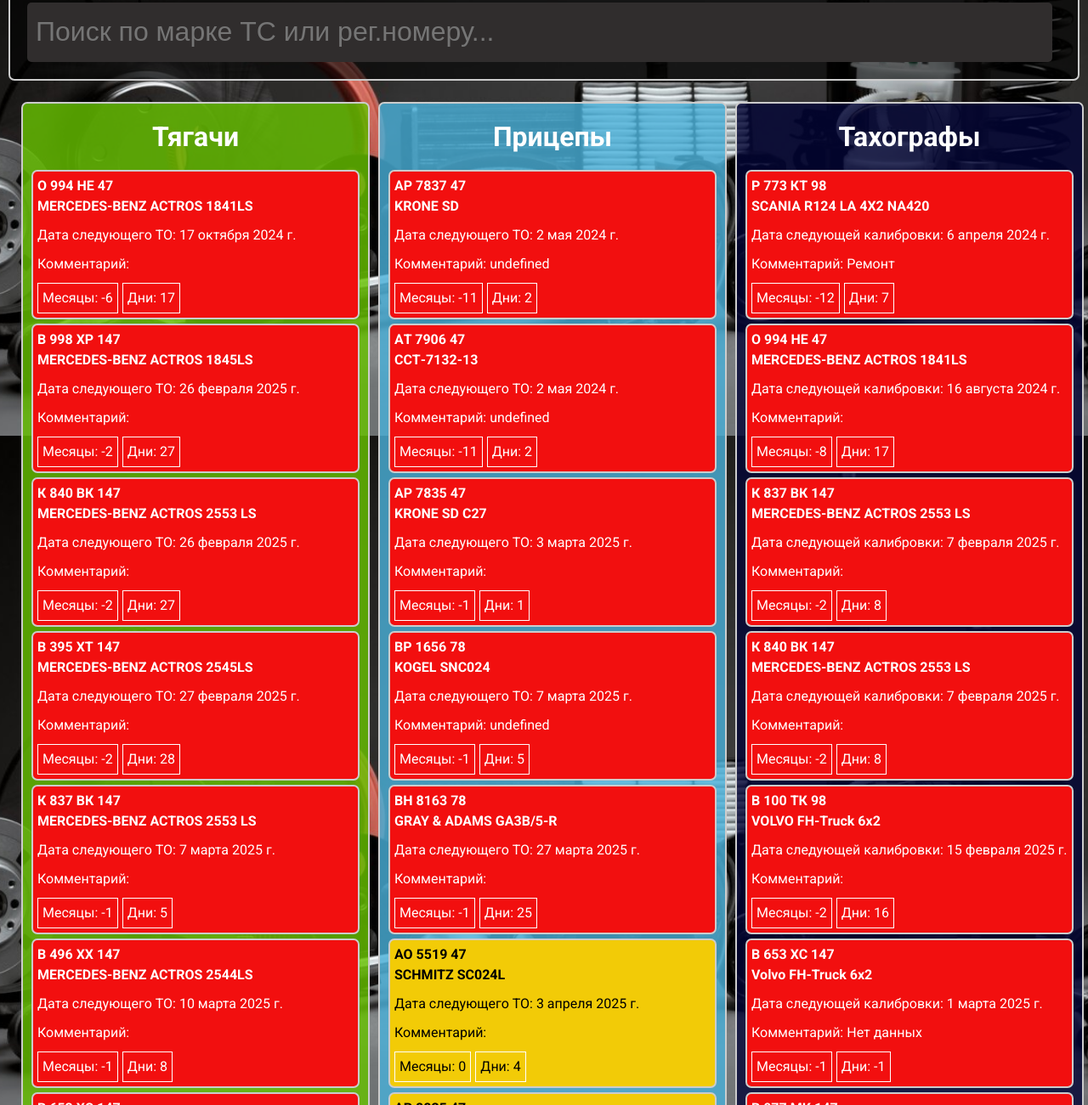
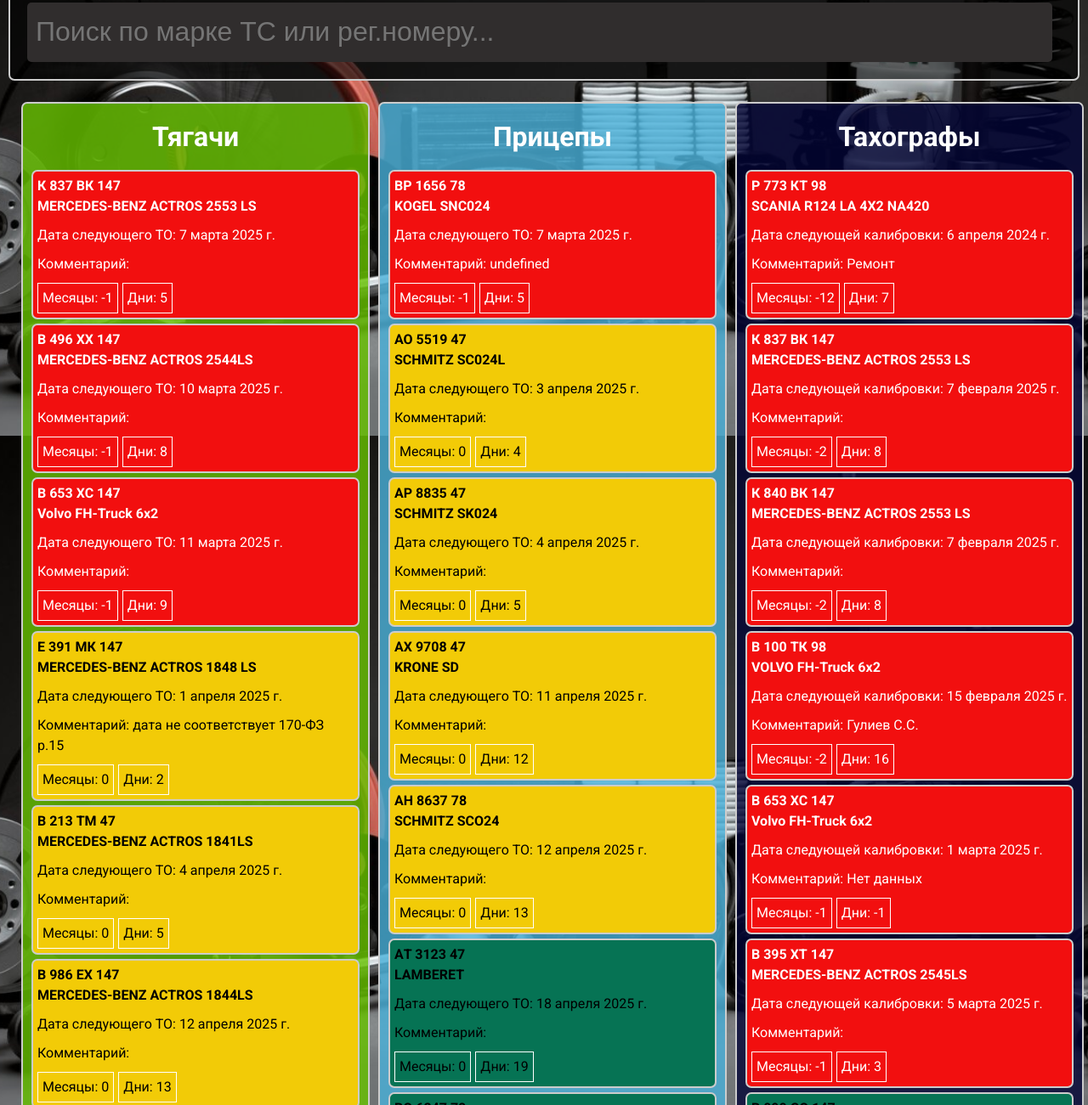
Before and after one commit to CheshirCode/Tehosmotr, a plain HTML site: page index.html in a window 1280 px wide. Shown: the part 287-1588 px from the top of the page at 85% size. Drawn offline with Linux system fonts and the light colour scheme.

Commit message:
Add files via upload

```diff
--- a/index.html
+++ b/index.html
@@ -45,7 +45,7 @@
 		</main>
 		<footer>
 			<div class="container">
-				<div class="copyright">dotmax group, СПб 2021-2024г. &#169;</div>
+				<div class="copyright">dotmax group, СПб 2021-2025г. &#169;</div>
 			</div>
 		</footer>
 	</div>
--- a/js/script.js
+++ b/js/script.js
@@ -40,34 +40,22 @@ const objects = [
     name: "В 100 ТК 98",
     fullname: "VOLVO FH-Truck 6x2",
     date: new Date("2025-10-28"),
-    comment: "",
+    comment: "Гулиев С.С.",
   },
   {
-    name: "В 531 ХС 147",
-    fullname: "Volvo FH-Truck 6x2",
-    date: new Date("2025-07-24"),
-    comment: "",
-  },
-    {
     name: "В 653 ХС 147",
     fullname: "Volvo FH-Truck 6x2",
     date: new Date("2025-03-11"),
-    comment: "Нет данных",
+    comment: "",
   },
   {
     name: "В 851 СК 47",
     fullname: "Volvo FH-Truck 4x2",
-    date: new Date("2025-03-27"),
+    date: new Date("2026-03-25"),
     comment: "",
   },
   {
     name: "Е 427 НК 147",
-    fullname: "Volvo FH-Truck 6x2",
-    date: new Date("2025-04-05"),
-    comment: "",
-  },
-  {
-    name: "Е 581 ТС 198",
     fullname: "Volvo FH-Truck 6x2",
     date: new Date("2025-10-03"),
     comment: "",
@@ -75,21 +63,14 @@ const objects = [
   {
     name: "Е 932 НК 147",
     fullname: "Volvo FH-Truck 6x2",
-    date: new Date("2025-10-01"),
+    date: new Date("2026-03-10"),
     comment: "нет данных",
   },
   {
-    name: "К 494 АТ 147",
-    fullname: "Volvo FH-Truck 6x2",
-    date: new Date("2025-03-27"),
-    comment: "",
-  },
-
-  {
     name: "Е 465 МК 147",
     fullname: "SANY HQC240DE",
-    date: new Date("2025-06-24"),
-    comment: "1 год со дня регистрации (170-ФЗ р.15)",
+    date: new Date("2025-06-03"),
+    comment: "",
   },
   {
     name: "К 586 СУ 147",
@@ -170,12 +151,6 @@ const objects = [
     comment: "Ремонт",
   },
   {
-    name: "В 080 УМ 47",
-    fullname: "MERCEDES-BENZ ACTROS 1841LS",
-    date: new Date("2025-09-16"),
-    comment: "",
-  },
-  {
     name: "В 213 ТМ 47",
     fullname: "MERCEDES-BENZ ACTROS 1841LS",
     date: new Date("2025-04-04"),
@@ -197,7 +172,7 @@ const objects = [
   {
     name: "В 395 ХТ 147",
     fullname: "MERCEDES-BENZ ACTROS 2545LS",
-    date: new Date("2025-02-27"),
+    date: new Date("2026-03-18"),
     comment: "",
   },
   {
@@ -207,13 +182,13 @@ const objects = [
     comment: "",
   },
   {
-    name: "В  НЕ 147",
+    name: "В 668 НЕ 147",
     fullname: "MERCEDES-BENZ ACTROS 1844LS",
     date: new Date("2025-05-27"),
     comment: "",
   },
   {
-    name: "В  ХС 147",
+    name: "В 669 ХС 147",
     fullname: "MERCEDES-BENZ ACTROS 1845LS",
     date: new Date("2025-07-09"),
     comment: "",
@@ -227,7 +202,7 @@ const objects = [
   {
     name: "В 998 ХР 147",
     fullname: "MERCEDES-BENZ ACTROS 1845LS",
-    date: new Date("2025-02-26"),
+    date: new Date("2026-02-19"),
     comment: "",
   },
   {
@@ -240,7 +215,7 @@ const objects = [
     name: "Е 391 МК 147",
     fullname: "MERCEDES-BENZ ACTROS 1848 LS",
     date: new Date("2025-04-01"),
-    comment: "1 год со дня регистрации (170-ФЗ р.15)",
+    comment: "дата не соответствует 170-ФЗ р.15",
   },
 
   {
@@ -248,12 +223,6 @@ const objects = [
     fullname: "MERCEDES-BENZ ACTROS 2648 LS",
     date: new Date("2026-01-10"),
     comment: "",
-  },
-  {
-    name: "К 166 ОС 147",
-    fullname: "MERCEDES-BENZ ACTROS 2648 LS",
-    date: new Date("2025-07-22"),
-    comment: "1 год со дня регистрации (170-ФЗ р.15)",
   },
   {
     name: "К 363 АО 147",
@@ -265,13 +234,13 @@ const objects = [
     name: "К 355 ОТ 147",
     fullname: "MERCEDES-BENZ ACTROS 1848 LS",
     date: new Date("2025-04-23"),
-    comment: "1 год со дня регистрации (170-ФЗ р.15)",
+    comment: "дата не соответствует 170-ФЗ р.15",
   },
   {
     name: "К 632 ОВ 147",
     fullname: "MERCEDES-BENZ ACTROS 2648 LS",
     date: new Date("2026-01-22"),
-    comment: "1 год со дня регистрации (170-ФЗ р.15)",
+    comment: "",
   },
   {
     name: "К 638 ОУ 147",
@@ -283,25 +252,25 @@ const objects = [
     name: "К 674 ОУ 147",
     fullname: "MERCEDES-BENZ ACTROS 2648 LS",
     date: new Date("2026-01-09"),
-    comment: "1 год со дня регистрации (170-ФЗ р.15)",
+    comment: "",
   },
   {
     name: "К 785 ОС 147",
     fullname: "MERCEDES-BENZ ACTROS 1848 LS",
     date: new Date("2025-04-23"),
-    comment: "1 год со дня регистрации (170-ФЗ р.15)",
+    comment: "дата не соответствует 170-ФЗ р.15",
   },
   {
     name: "К 802 ТУ 147",
     fullname: "MERCEDES-BENZ ACTROS",
     date: new Date("2025-11-15"),
-    comment: "уточнить номер",
+    comment: "дата не соответствует 170-ФЗ р.15",
   },
   {
     name: "К 818 ОХ 147",
     fullname: "MERCEDES-BENZ ACTROS 1848 LS",
     date: new Date("2025-04-24"),
-    comment: "1 год со дня регистрации (170-ФЗ р.15)",
+    comment: "дата не соответствует 170-ФЗ р.15",
   },
   {
     name: "К 837 ВК 147",
@@ -312,19 +281,13 @@ const objects = [
   {
     name: "К 840 ВК 147",
     fullname: "MERCEDES-BENZ ACTROS 2553 LS",
-    date: new Date("2025-02-26"),
+    date: new Date("2026-03-10"),
     comment: "",
   },
   {
     name: "О 735 РМ 47",
     fullname: "MERCEDES-BENZ ACTROS 1844LS",
     date: new Date("2025-05-03"),
-    comment: "",
-  },
-  {
-    name: "О 994 НЕ 47",
-    fullname: "MERCEDES-BENZ ACTROS 1841LS",
-    date: new Date("2024-10-17"),
     comment: "",
   },
   {
@@ -357,31 +320,19 @@ const objects1 = [
     comment: "4 года со дня регистрации (170-ФЗ р.15)",
   },
   {
-    name: "без номера 3",
-    fullname: "CTTM Cargoline 972240-02",
-    date: new Date("2028-04-25"),
-    comment: "4 года со дня регистрации (170-ФЗ р.15)",
-  },
-  {
-    name: "без номера 4",
-    fullname: "CTTM Cargoline 972240-02",
-    date: new Date("2028-06-06"),
-    comment: "4 года со дня регистрации (170-ФЗ р.15)",
-  },
-  {
-    name: "ВК 2916 47",
+    name: "ВК 3274 47",
     fullname: "CTTM Cargoline 972240-02",
     date: new Date("2028-01-10"),
     comment: "4 года со дня регистрации (170-ФЗ р.15)",
   },
   {
-    name: "без номера 6",
+    name: "ВК 3275 47",
     fullname: "CTTM Cargoline 972240-02",
     date: new Date("2028-01-10"),
     comment: "4 года со дня регистрации (170-ФЗ р.15)",
   },
   {
-    name: "без номера 7",
+    name: "ВК 2916 47",
     fullname: "CTTM Cargoline 972240-02",
     date: new Date("2028-01-10"),
     comment: "4 года со дня регистрации (170-ФЗ р.15)",
@@ -407,7 +358,7 @@ const objects1 = [
   {
     name: "АР 7835 47",
     fullname: "KRONE SD C27",
-    date: new Date("2025-03-03"),
+    date: new Date("2026-03-03"),
     comment: "",
   },
   {
@@ -415,11 +366,6 @@ const objects1 = [
     fullname: "KRONE SD",
     date: new Date("2025-07-23"),
     comment: "",
-  },
-  {
-    name: "АР 7837 47",
-    fullname: "KRONE SD",
-    date: new Date("2024-05-02"),
   },
   {
     name: "ВР 1656 78",
@@ -449,11 +395,6 @@ const objects1 = [
     fullname: "KRONE SDR27",
     date: new Date("2025-05-10"),
     comment: "",
-  },
-  {
-    name: "АT 7906 47",
-    fullname: "ССТ-7132-13",
-    date: new Date("2024-05-02"),
   },
   {
     name: "АТ 9106 47",
@@ -584,14 +525,38 @@ const objects1 = [
   {
     name: "ВА 8195 47",
     fullname: "SCHMITZ SK024/L-16.8FP60 COOL",
-    date: new Date("2025-08-29"),
-    comment: "4 года со дня регистрации (170-ФЗ р.15)",
+    date: new Date("2027-12-09"),
+    comment: "",
   },
   {
     name: "ВА 8399 47",
     fullname: "SCHMITZ SK024/L-16.8FP60 COOL",
     date: new Date("2025-12-19"),
-    comment: "Нет данных",
+    comment: "",
+  },
+  {
+    name: "ВВ 5123 47",
+    fullname: "SCHMITZ SK024/L-13.4FP COOL V7",
+    date: new Date("2028-06-06"),
+    comment: "",
+  },
+  {
+    name: "ВВ 5127 47",
+    fullname: "SCHMITZ SK024/L-13.4FP COOL V7",
+    date: new Date("2028-04-25"),
+    comment: "",
+  },
+  {
+    name: "ВК 3300 47",
+    fullname: "SCHMITZ SK024/L-13.4FP COOL V7",
+    date: new Date("2028-03-04"),
+    comment: "",
+  },
+  {
+    name: "ВК 3300 47",
+    fullname: "SCHMITZ SK024/L-13.4FP COOL V7",
+    date: new Date("2028-03-10"),
+    comment: "",
   },
   {
     name: "ВМ 6270 78",
@@ -608,13 +573,13 @@ const objects1 = [
   {
     name: "ВН 8163 78",
     fullname: "GRAY & ADAMS GA3B/5-R",
-    date: new Date("2025-03-27"),
+    date: new Date("2026-03-25"),
     comment: "",
   },
   {
     name: "ВО 1025 78",
     fullname: "GRAY & ADAMS GA2F/9",
-    date: new Date("2026-12-03"),
+    date: new Date("2025-12-04"),
     comment: "",
   },
   {
@@ -673,13 +638,7 @@ const objects2 = [
     name: "В 100 ТК 98",
     fullname: "VOLVO FH-Truck 6x2",
     date: new Date("2025-02-15"),
-    comment: "",
-  },
-  {
-    name: "В 531 ХС 147",
-    fullname: "Volvo FH-Truck 6x2",
-    date: new Date("2025-07-24"),
-    comment: "",
+    comment: "Гулиев С.С.",
   },
   {
     name: "В 653 ХС 147",
@@ -700,22 +659,10 @@ const objects2 = [
     comment: "уточнить",
   },
   {
-    name: "Е 581 ТС 198",
-    fullname: "Volvo FH-Truck 6x2",
-    date: new Date("2025-04-05"),
-    comment: "нет данных",
-  },
-  {
     name: "Е 932 НК 147",
     fullname: "Volvo FH-Truck 6x2",
-    date: new Date("2025-10-01"),
+    date: new Date("2026-11-28"),
     comment: "нет данных",
-  },
-  {
-    name: "К 494 АТ 147",
-    fullname: "Volvo FH-Truck 6x2",
-    date: new Date("2025-04-13"),
-    comment: "",
   },
   {
     name: "Е 465 МК 147",
@@ -732,7 +679,7 @@ const objects2 = [
   {
     name: "В 077 МК 147",
     fullname: "SCANIA R410А 4X2 NA",
-    date: new Date("2025-03-03"),
+    date: new Date("2026-03-03"),
     comment: "",
   },
   {
@@ -786,7 +733,7 @@ const objects2 = [
   {
     name: "В 406 МУ 147",
     fullname: "SCANIA R410А 4X2 NA",
-    date: new Date("2025-09-28"),
+    date: new Date("2025-10-23"),
     comment: "",
   },
   {
@@ -802,12 +749,6 @@ const objects2 = [
     comment: "Ремонт",
   },
   {
-    name: "В 080 УМ 47",
-    fullname: "MERCEDES-BENZ ACTROS 1841LS",
-    date: new Date("2026-02-07"),
-    comment: "",
-  },
-  {
     name: "В 213 ТМ 47",
     fullname: "MERCEDES-BENZ ACTROS 1841LS",
     date: new Date("2026-01-29"),
@@ -819,7 +760,6 @@ const objects2 = [
     date: new Date("2025-09-21"),
     comment: "",
   },
-
   {
     name: "В 368 СУ 47",
     fullname: "MERCEDES-BENZ ACTROS 1841LS",
@@ -871,7 +811,7 @@ const objects2 = [
   {
     name: "Е 391 МК 147",
     fullname: "MERCEDES-BENZ ACTROS 1848 LS",
-    date: new Date("2025-04-01"),
+    date: new Date("2026-11-14"),
     comment: "",
   },
 
@@ -879,12 +819,6 @@ const objects2 = [
     name: "К 113 ОХ 147",
     fullname: "MERCEDES-BENZ ACTROS 2648 LS",
     date: new Date("2026-01-24"),
-    comment: "",
-  },
-  {
-    name: "К 166 ОС 147",
-    fullname: "MERCEDES-BENZ ACTROS 2648 LS",
-    date: new Date("2026-01-17"),
     comment: "",
   },
   {
@@ -926,8 +860,8 @@ const objects2 = [
   {
     name: "К 802 ТУ 147",
     fullname: "MERCEDES-BENZ ACTROS",
-    date: new Date("2025-11-15"),
-    comment: "уточнить номер",
+    date: new Date("2026-12-20"),
+    comment: "",
   },
   {
     name: "К 818 ОХ 147",
@@ -951,12 +885,6 @@ const objects2 = [
     name: "О 735 РМ 47",
     fullname: "MERCEDES-BENZ ACTROS 1844LS",
     date: new Date("2025-11-13"),
-    comment: "",
-  },
-  {
-    name: "О 994 НЕ 47",
-    fullname: "MERCEDES-BENZ ACTROS 1841LS",
-    date: new Date("2024-08-16"),
     comment: "",
   },
   {
```
